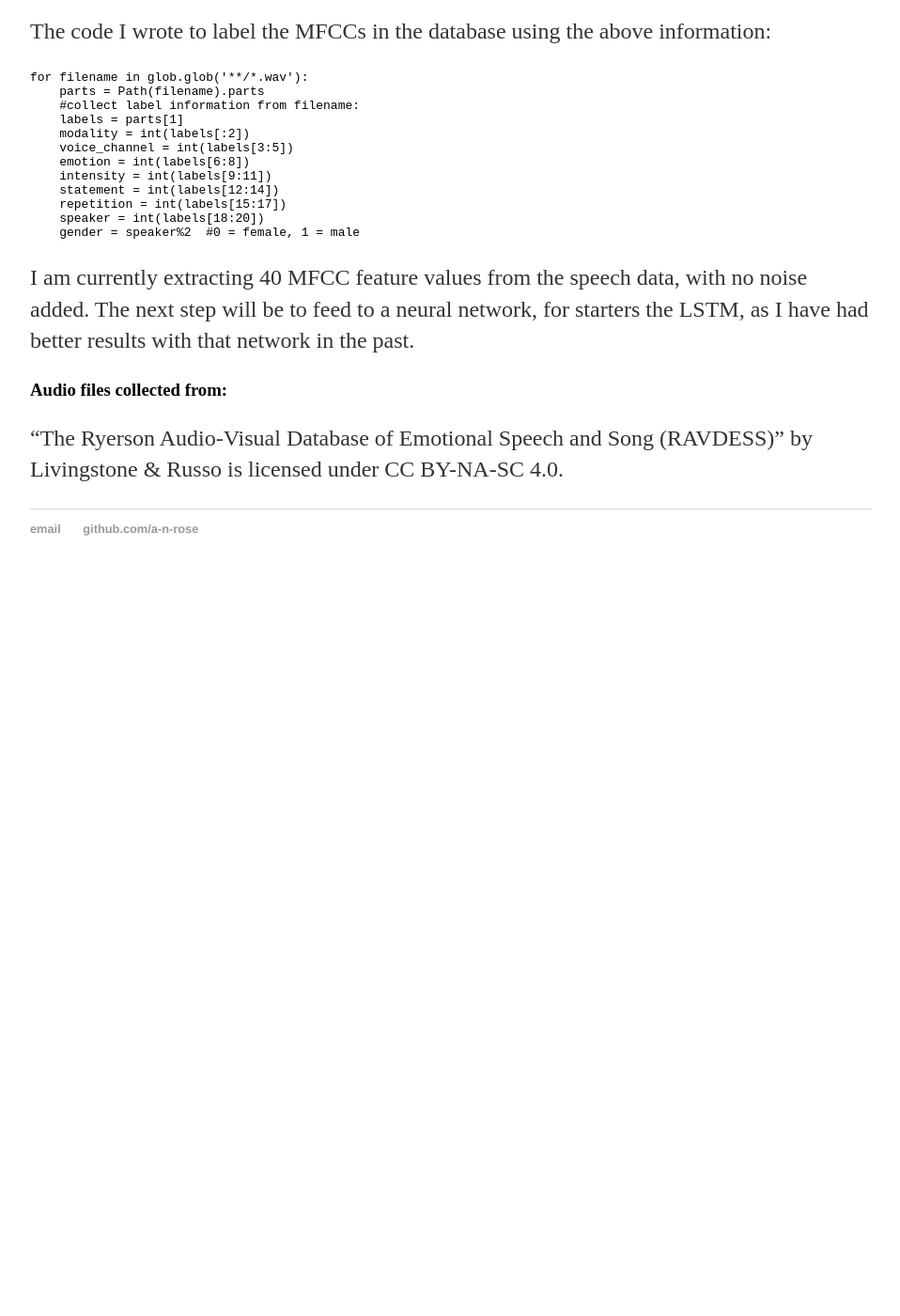
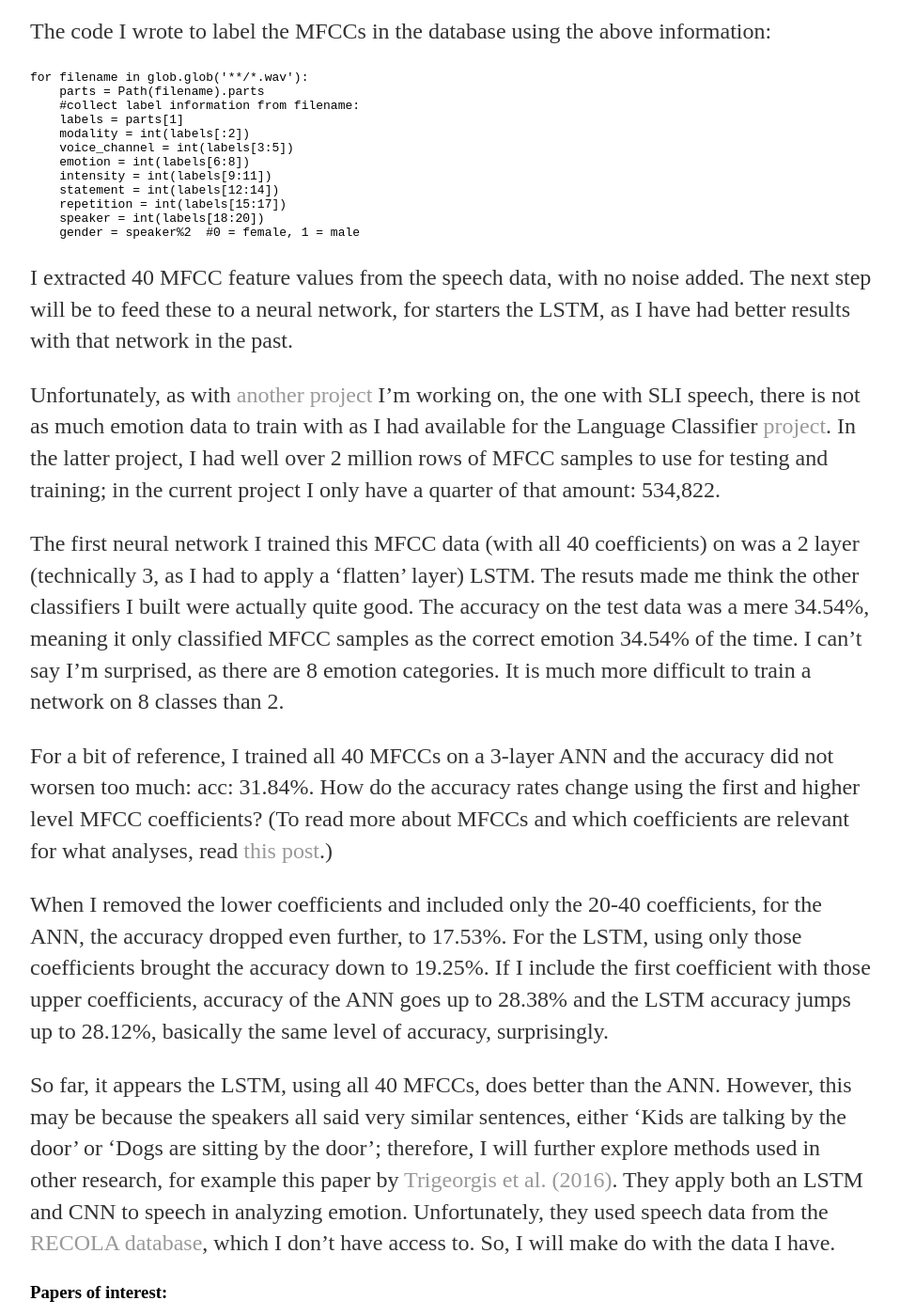
Before and after one commit to a-n-rose/a-n-rose.github.io, a Jekyll site: the page built from _posts/2018-09-11-emotion-classifier.md, in a window 1280 px wide and 1400 px high, scrolled down 695 px. Shown: the whole window at 94% size, without its empty margins (160-1118 px from the left). Built offline with Jekyll 4.4.1, drawn with Linux system fonts in a browser that asks for light colours; before the commit the page ends 1325 px from its top, so only the background shows below that; some of the changed text lies outside the part shown.

Commit message:
updated with new results

````diff
--- a/_posts/2018-09-11-emotion-classifier.md
+++ b/_posts/2018-09-11-emotion-classifier.md
@@ -35,7 +35,20 @@ for filename in glob.glob('**/*.wav'):
     gender = speaker%2  #0 = female, 1 = male
 ```
 
-I am currently extracting 40 MFCC feature values from the speech data, with no noise added. The next step will be to feed to a neural network, for starters the LSTM, as I have had better results with that network in the past.
+I extracted 40 MFCC feature values from the speech data, with no noise added. The next step will be to feed these to a neural network, for starters the LSTM, as I have had better results with that network in the past.
+
+Unfortunately, as with <a href="/2018/09/09/ID-SLI-speech.html">another project</a> I'm working on, the one with SLI speech, there is not as much emotion data to train with as I had available for the Language Classifier <a href="/2018/08/22/language-classifier.html">project</a>. In the latter project, I had well over 2 million rows of MFCC samples to use for testing and training; in the current project I only have a quarter of that amount: 534,822.
+
+The first neural network I trained this MFCC data (with all 40 coefficients) on was a 2 layer (technically 3, as I had to apply a 'flatten' layer) LSTM. The resuts made me think the other classifiers I built were actually quite good. The accuracy on the test data was a mere 34.54%, meaning it only classified MFCC samples as the correct emotion 34.54% of the time. I can't say I'm surprised, as there are 8 emotion categories. It is much more difficult to train a network on 8 classes than 2.
+
+For a bit of reference, I trained all 40 MFCCs on a 3-layer ANN and the accuracy did not worsen too much: acc: 31.84%. How do the accuracy rates change using the first and higher level MFCC coefficients? (To read more about MFCCs and which coefficients are relevant for what analyses, read <a herf="/2018/09/09/MFCC-extraction-prep-speech-4-deep-learning.html">this post</a>.)
+
+When I removed the lower coefficients and included only the 20-40 coefficients, for the ANN, the accuracy dropped even further, to 17.53%. For the LSTM, using only those coefficients brought the accuracy down to 19.25%. If I include the first coefficient with those upper coefficients, accuracy of the ANN goes up to 28.38% and the LSTM accuracy jumps up to 28.12%, basically the same level of accuracy, surprisingly.
+
+So far, it appears the LSTM, using all 40 MFCCs, does better than the ANN. However, this may be because the speakers all said very similar sentences, either 'Kids are talking by the door' or 'Dogs are sitting by the door'; therefore, I will further explore methods used in other research, for example this paper by <a href="https://ieeexplore.ieee.org/abstract/document/7472669/">Trigeorgis et al. (2016)</a>. They apply both an LSTM and CNN to speech in analyzing emotion. Unfortunately, they used speech data from the <a href="https://diuf.unifr.ch/diva/recola/download.html">RECOLA database</a>, which I don't have access to. So, I will make do with the data I have.
+
+### Papers of interest:
+* <a href="https://ieeexplore.ieee.org/abstract/document/7472669/">Adieu features? End-to-end speech emotion recognition using a deep convolutional recurrent network</a>
 
 
 
````
